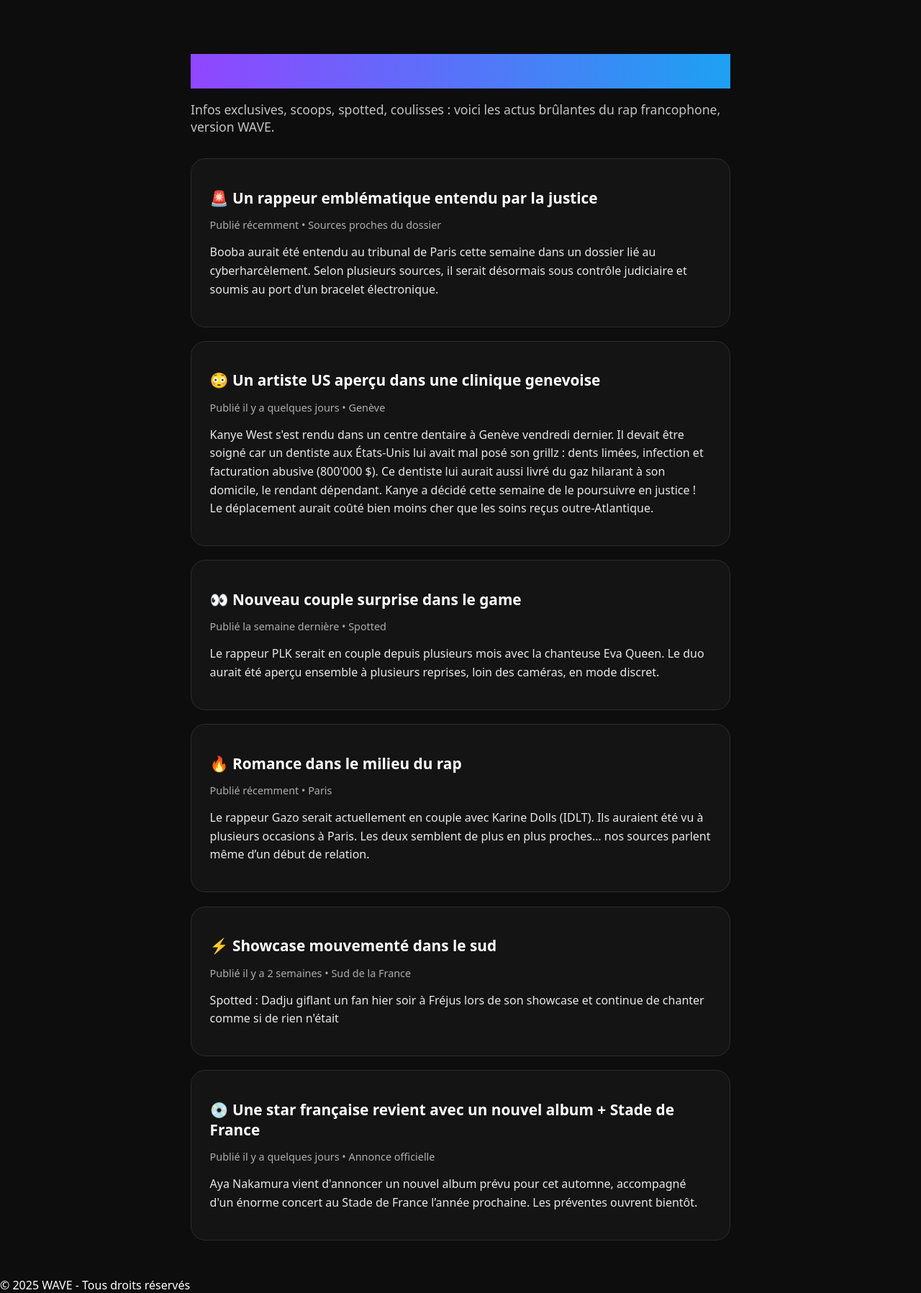
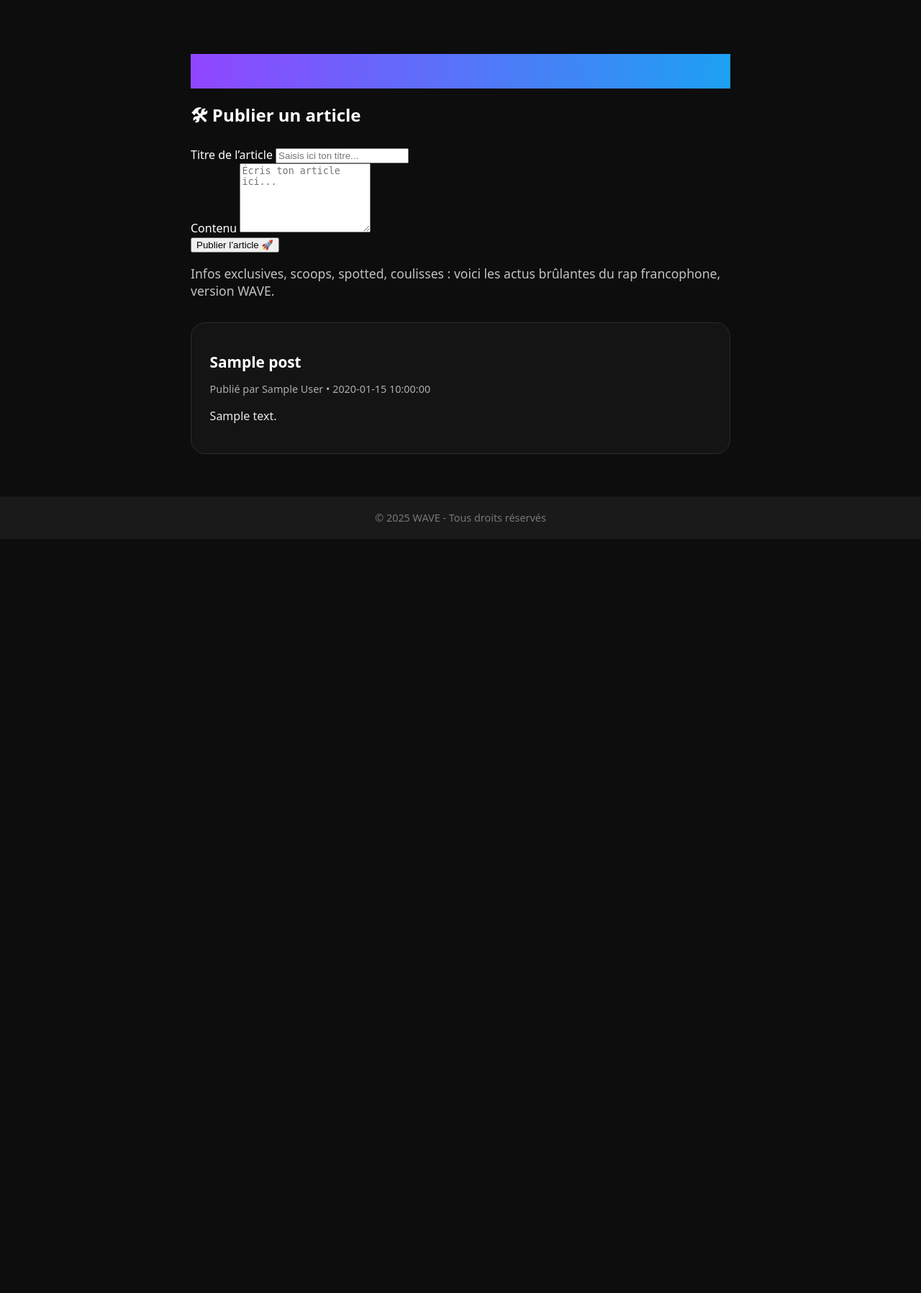
Before and after one commit to DidiEko/Wave-Music, a PHP site: page /blog.php in a window 1280 px wide. Shown: the part 63-1860 px from the top of the page at 72% size. After the commit the page ends 812 px from the top, so only its background shows below. Run offline with PHP 8.4, Linux system fonts and the light colour scheme; the visitor is signed in with stand-in values (Sample User, id 1); tables that the repository leaves empty or names only in its code hold one stand-in row (values such as "Sample post").

Commit message:
some change

```diff
--- a/public/auth/inscription.php
+++ b/public/auth/inscription.php
@@ -83,8 +83,8 @@ if ($_SERVER["REQUEST_METHOD"] === "POST") {
         if (empty($error)) {
 
             // Insertion dans la base
-            $sql = "INSERT INTO utilisateurs_wave (email, nom_utilisateur, age, mot_de_passe)
-            VALUES (:email, :nom_utilisateur, :age, :mot_de_passe)";
+            $sql = "INSERT INTO utilisateurs_wave (email, nom_utilisateur, age, mot_de_passe, role)
+            VALUES (:email, :nom_utilisateur, :age, :mot_de_passe, 'user')";
             $stmt = $pdo->prepare($sql);
             $stmt->bindValue(':email', $email);
             $stmt->bindValue(':nom_utilisateur', $nom_utilisateur);
--- a/public/blog.php
+++ b/public/blog.php
@@ -1,20 +1,40 @@
 <?php
-// Démarre la session
 session_start();
+
+require_once __DIR__ . '/../src/outils/autoloader.php';
+
+const DATABASE_CONFIGURATION_FILE = __DIR__ . '/../src/config/database.ini';
+
+$config = parse_ini_file(DATABASE_CONFIGURATION_FILE, true);
+
+if (!$config) {
+    die("Erreur : Impossible de lire le fichier de configuration.");
+}
+
+$db = $config['database'];
+$host = $db['host'];
+$port = $db['port'];
+$dbname = $db['dbname'];
+$username = $db['username'];
+$password = $db['password'];
+
+// Connexion PDO
+$pdo = new PDO("mysql:host=$host;port=$port;dbname=$dbname;charset=utf8mb4", $username, $password);
 
 // Vérifie si l'utilisateur est authentifié
 $userId = $_SESSION['user_id'] ?? null;
 
-// L'utilisateur n'est pas authentifié
 if (!$userId) {
-    // Redirige vers la page de connexion si l'utilisateur n'est pas authentifié
     header('Location: ./auth/connexion.php');
     exit();
 }
 
-// Sinon, récupère les autres informations de l'utilisateur
-$username = $_SESSION['nom_utilisateur'];
+$username = $_SESSION['nom_utilisateur'] ?? null;
+
+// Vérifie si admin
+$isAdmin = ($_SESSION['role'] ?? '') === 'admin';
 ?>
+
 
 <!DOCTYPE html>
 <html lang="fr">
@@ -29,83 +49,58 @@ $username = $_SESSION['nom_utilisateur'];
 <body>
     <?php include 'nav/nav.php'; ?>
 
-
     <main class="blog-page">
 
-        <h1 class="blog-title">SCOOPS & EXCLUS RAP</h1>
+        <h1 class="blog-title"> 🔥 SCOOPS & EXCLUS RAP</h1>
+
+        <section class="admin-panel">
+            <h2 class="admin-title">🛠 Publier un article</h2>
+
+            <form action="createPost.php" method="POST" class="admin-form">
+
+                <div class="admin-field">
+                    <label for="title">Titre de l’article</label>
+                    <input type="text" id="title" name="title" placeholder="Saisis ici ton titre..." required>
+                </div>
+
+                <div class="admin-field">
+                    <label for="content">Contenu</label>
+                    <textarea id="content" name="content" rows="6" placeholder="Écris ton article ici..." required></textarea>
+                </div>
+
+                <button class="admin-btn" type="submit">Publier l’article 🚀</button>
+            </form>
+        </section>
+
+
+        <?php
+        // Connexion base (réutilise ton PDO)
+        $stmt = $pdo->query("SELECT * FROM posts ORDER BY created_at DESC");
+        $posts = $stmt->fetchAll();
+        ?>
+
         <p class="blog-intro">
             Infos exclusives, scoops, spotted, coulisses : voici les actus brûlantes du rap francophone, version WAVE.
         </p>
 
         <section class="blog-posts">
 
-            <!-- POST 1 -->
-            <article class="blog-post">
-                <h2 class="post-title">🚨 Un rappeur emblématique entendu par la justice</h2>
-                <p class="post-meta">Publié récemment • Sources proches du dossier</p>
-                <p class="post-content">
-                    Booba aurait été entendu au tribunal de Paris cette semaine
-                    dans un dossier lié au cyberharcèlement. Selon plusieurs sources, il serait désormais sous contrôle
-                    judiciaire et soumis au port d'un bracelet électronique.
-                </p>
-            </article>
-
-            <!-- POST 2 -->
-            <article class="blog-post">
-                <h2 class="post-title">😳 Un artiste US aperçu dans une clinique genevoise</h2>
-                <p class="post-meta">Publié il y a quelques jours • Genève</p>
-                <p class="post-content">
-                    Kanye West s'est rendu dans un centre dentaire à Genève vendredi dernier.
-                    Il devait être soigné car un dentiste aux États-Unis lui avait mal posé son grillz :
-                    dents limées, infection et facturation abusive (800'000 $).
-                    Ce dentiste lui aurait aussi livré du gaz hilarant à son domicile, le rendant dépendant.
-                    Kanye a décidé cette semaine de le poursuivre en justice !
-                    Le déplacement aurait coûté bien moins cher que les soins reçus outre-Atlantique.
-
-                </p>
-            </article>
-
-            <!-- POST 3 -->
-            <article class="blog-post">
-                <h2 class="post-title">👀 Nouveau couple surprise dans le game</h2>
-                <p class="post-meta">Publié la semaine dernière • Spotted</p>
-                <p class="post-content">
-                    Le rappeur PLK serait en couple depuis plusieurs mois avec la chanteuse Eva Queen.
-                    Le duo aurait été aperçu ensemble à plusieurs reprises, loin des caméras, en mode discret.
-                </p>
-            </article>
-
-            <!-- POST 4 -->
-            <article class="blog-post">
-                <h2 class="post-title">🔥 Romance dans le milieu du rap</h2>
-                <p class="post-meta">Publié récemment • Paris</p>
-                <p class="post-content">
-                    Le rappeur Gazo serait actuellement en couple avec Karine Dolls (IDLT).
-                    Ils auraient été vu à plusieurs occasions à Paris.
-                    Les deux semblent de plus en plus proches… nos sources parlent même d’un début de relation.
-                </p>
-            </article>
-
-            <!-- POST 5 -->
-            <article class="blog-post">
-                <h2 class="post-title">⚡ Showcase mouvementé dans le sud</h2>
-                <p class="post-meta">Publié il y a 2 semaines • Sud de la France</p>
-                <p class="post-content">
-                    Spotted : Dadju giflant un fan hier soir à Fréjus lors de son showcase et continue de chanter comme si de rien n'était
-                </p>
-            </article>
-
-            <!-- POST 6 -->
-            <article class="blog-post">
-                <h2 class="post-title">💿 Une star française revient avec un nouvel album + Stade de France</h2>
-                <p class="post-meta">Publié il y a quelques jours • Annonce officielle</p>
-                <p class="post-content">
-                    Aya Nakamura vient d'annoncer un nouvel album prévu pour cet automne,
-                    accompagné d'un énorme concert au Stade de France l’année prochaine. Les préventes ouvrent bientôt.
-                </p>
-            </article>
+            <?php foreach ($posts as $post): ?>
+                <article class="blog-post">
+                    <h2 class="post-title"><?= htmlspecialchars($post['title']) ?></h2>
+                    <p class="post-meta">
+                        Publié par <?= htmlspecialchars($post['author']) ?> •
+                        <?= htmlspecialchars($post['created_at']) ?>
+                    </p>
+                    <p class="post-content">
+                        <!-- nl2br pour les retours à la ligne -->
+                        <?= nl2br(htmlspecialchars($post['content'])) ?>
+                    </p>
+                </article>
+            <?php endforeach; ?>
 
         </section>
+
 
     </main>
 
--- a/public/css/blog.css
+++ b/public/css/blog.css
@@ -40,6 +40,8 @@ nav .nav-links a {
 nav .nav-links a:hover {
     color: #4da6ff;           /* Change la couleur au survol */
 }
+
+
 
 /* Conteneur principal */
 .blog-page {
@@ -112,18 +114,12 @@ nav .nav-links a:hover {
     opacity: 0.9;
 }
 
-/* ------------------------------
-   Responsive
-   ------------------------------ */
-
-@media (max-width: 480px) {
-    .blog-page {
-        padding: 0.8rem;
-    }
-    .blog-post {
-        padding: 1.1rem;
-    }
-    .post-title {
-        font-size: 1.15rem;
-    }
+/* FOOTER */
+footer {
+    text-align: center;
+    padding: 20px;
+    margin-top: 40px;
+    background: #1a1a1a;
+    color: #777;
+    font-size: 0.9rem;
 }
```
Also changed, not shown: public/auth/connexion.php (+5 -13 lines), public/createPost.php (added, +38 -0 lines), 3 other files.
